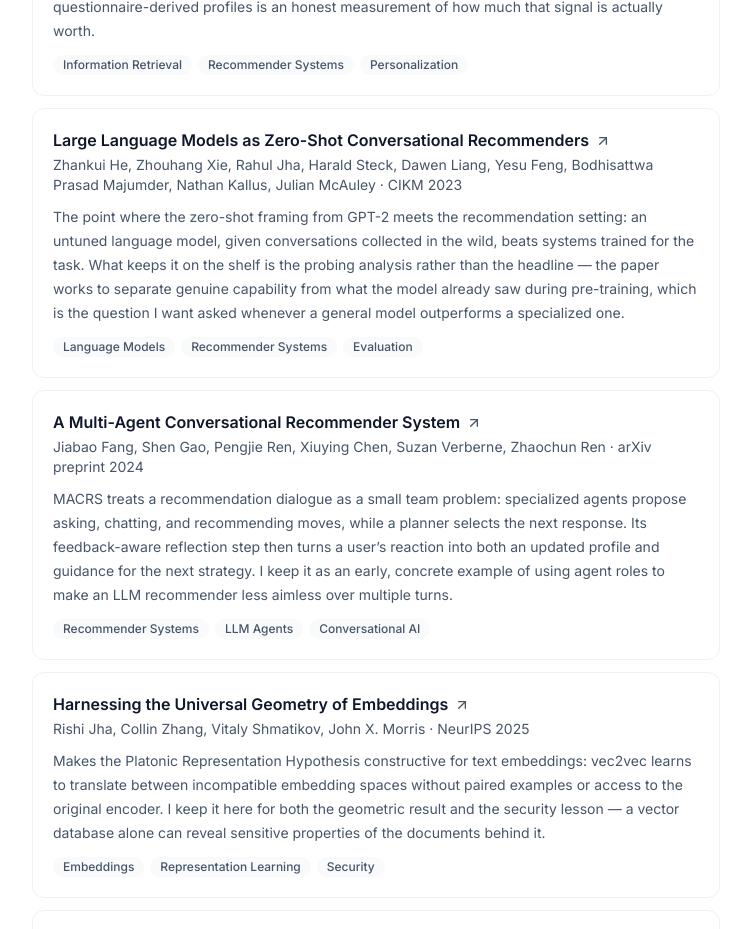
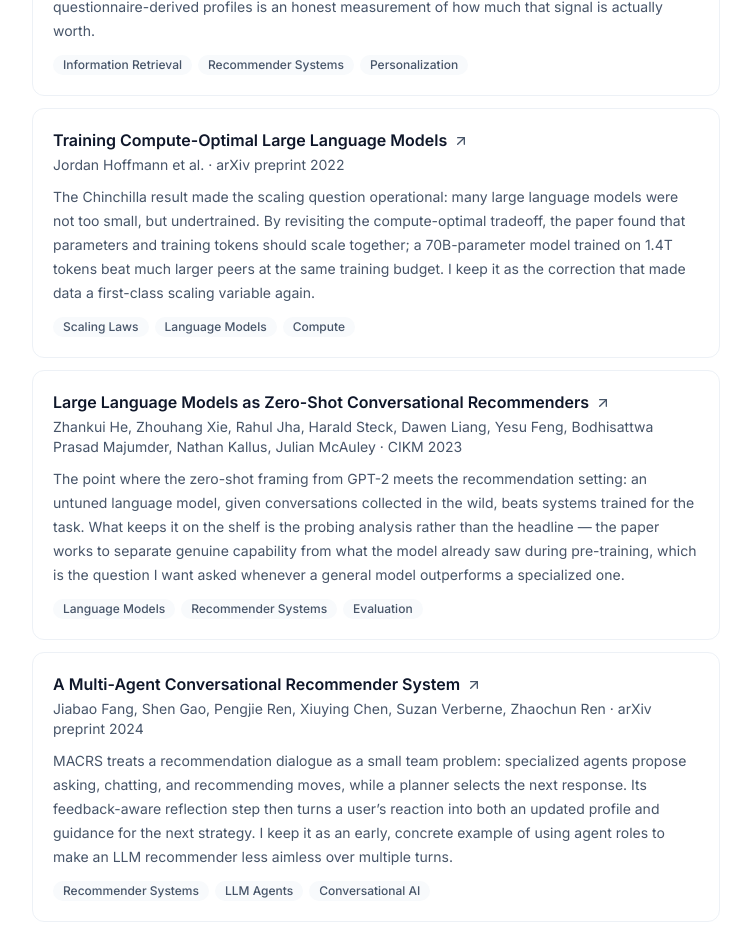
Before and after one commit to TahseenSust/tahseen, a Next.js app: page /paper-shelf in a window 1280 px wide. Shown: the part 2740-3669 px from the top of the page, without its empty margins (264-1015 px from the left). Built offline with nearby package versions, Linux system fonts and the light colour scheme.

Commit message:
Add Chinchilla scaling laws paper to reading list

```diff
--- a/src/data/papers.ts
+++ b/src/data/papers.ts
@@ -117,6 +117,16 @@ export const PAPERS: Paper[] = [
     tags: ["Information Retrieval", "Recommender Systems", "Personalization"],
   },
   {
+    title: "Training Compute-Optimal Large Language Models",
+    authors: "Jordan Hoffmann et al.",
+    venue: "arXiv preprint",
+    year: "2022",
+    url: "https://arxiv.org/pdf/2203.15556",
+    note:
+      "The Chinchilla result made the scaling question operational: many large language models were not too small, but undertrained. By revisiting the compute-optimal tradeoff, the paper found that parameters and training tokens should scale together; a 70B-parameter model trained on 1.4T tokens beat much larger peers at the same training budget. I keep it as the correction that made data a first-class scaling variable again.",
+    tags: ["Scaling Laws", "Language Models", "Compute"],
+  },
+  {
     title: "Large Language Models as Zero-Shot Conversational Recommenders",
     authors:
       "Zhankui He, Zhouhang Xie, Rahul Jha, Harald Steck, Dawen Liang, Yesu Feng, Bodhisattwa Prasad Majumder, Nathan Kallus, Julian McAuley",
```
